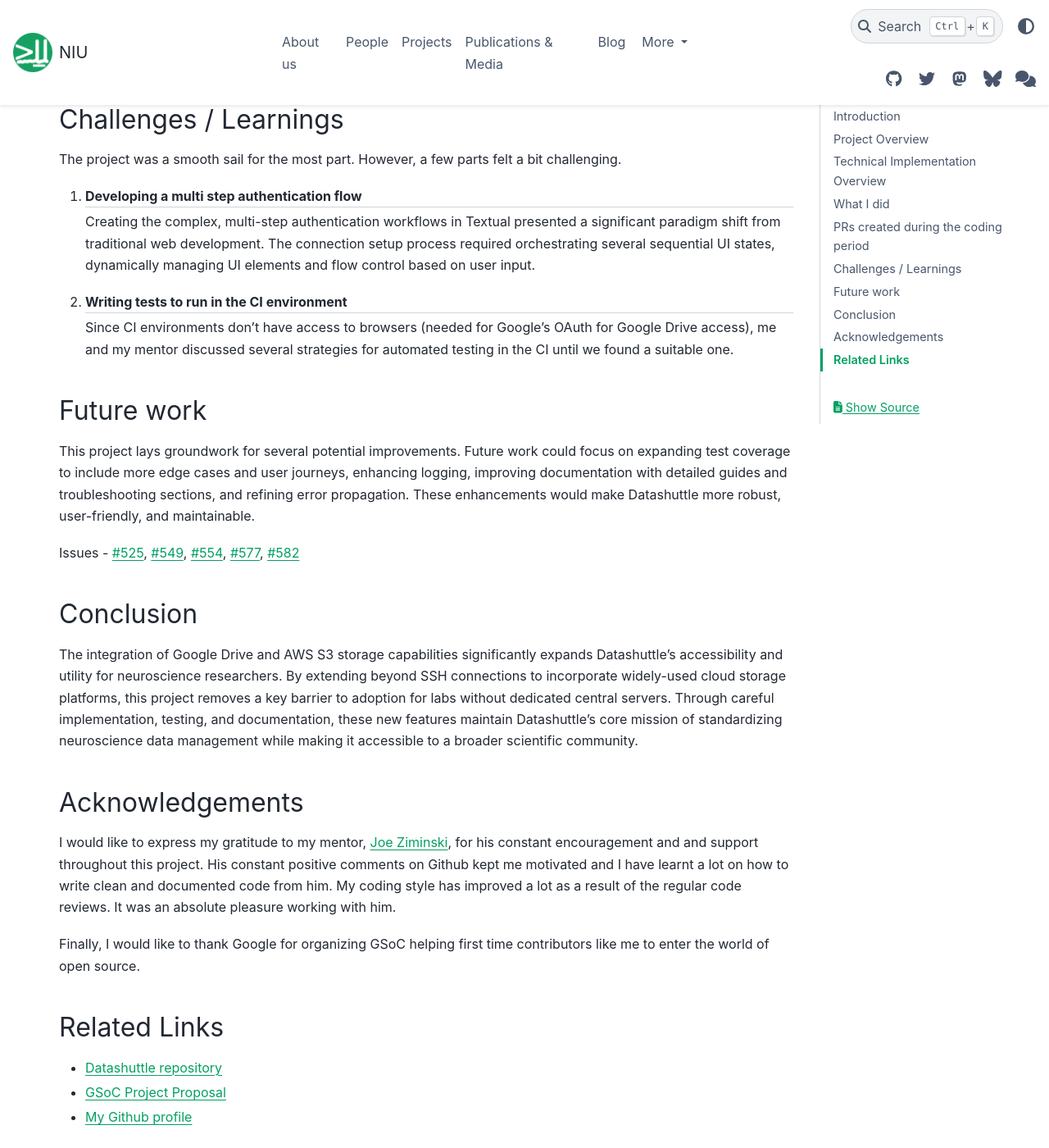
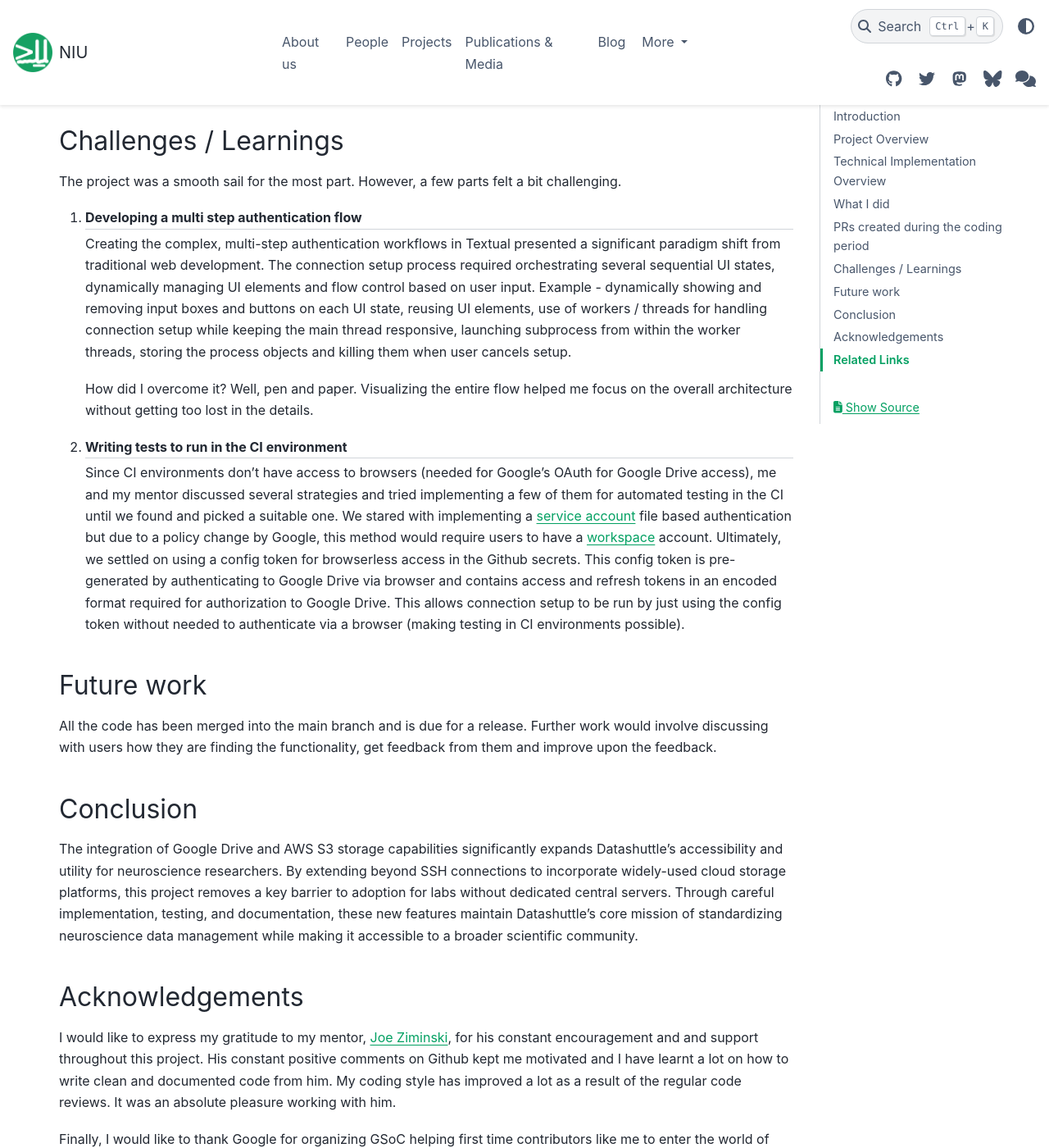
Before and after one commit to neuroinformatics-unit/neuroinformatics-unit.github.io, a Sphinx documentation site: the page built from docs/source/blog/datashuttle_gsoc2025.md, in a window 1280 px wide and 1400 px high, scrolled down 5160 px. Shown: the whole window at 82% size. Built offline with Sphinx 7.4.7 and the PyData theme 0.15.4, drawn with Linux system fonts in a browser that asks for light colours; nearby versions of some CDN libraries; some of the changed text lies outside the part shown.

Commit message:
expand technical details in challenges

```diff
--- a/docs/source/blog/datashuttle_gsoc2025.md
+++ b/docs/source/blog/datashuttle_gsoc2025.md
@@ -69,7 +69,8 @@
 2. **Implemented the core logic for Google Drive and AWS connection setup via Python API and Terminal User Interface (TUI) - PR [#503](https://github.com/neuroinformatics-unit/datashuttle/pull/503)**
     - Implemented the core functions to authenticate to Google Drive and AWS and use [Rclone](https://rclone.org/) for data transfers.
     - Exposed the underlying functions of Datashuttle's Python API in the Terminal User Interface.
-    - Created a single unified function to search central storages via any connection method.
+    - Refactored polling the central storage for SSH transfers into a single unified function, used Rclone rather than sftp to reduce code duplication and improve logic.
+
 
 3. **Implemented process management and threads to run connection setup in the background - PR [#503](https://github.com/neuroinformatics-unit/datashuttle/pull/503)**
     - Used threading library to run connection setup without blocking the TUI.
@@ -145,18 +146,18 @@
 
 1. ### Developing a multi step authentication flow
 
-    Creating the complex, multi-step authentication workflows in Textual presented a significant paradigm shift from traditional web development. The connection setup process required orchestrating several sequential UI states, dynamically managing UI elements and flow control based on user input.
+    Creating the complex, multi-step authentication workflows in Textual presented a significant paradigm shift from traditional web development. The connection setup process required orchestrating several sequential UI states, dynamically managing UI elements and flow control based on user input. Example - dynamically showing and removing input boxes and buttons on each UI state, reusing UI elements, use of workers / threads for handling connection setup while keeping the main thread responsive, launching subprocess from within the worker threads, storing the process objects and killing them when user cancels setup.
+
+    How did I overcome it? Well, pen and paper. Visualizing the entire flow helped me focus on the overall architecture without getting too lost in the details.
 
 2. ### Writing tests to run in the CI environment
 
-    Since CI environments don't have access to browsers (needed for Google's OAuth for Google Drive access), me and my mentor discussed several strategies for automated testing in the CI until we found a suitable one.
+    Since CI environments don't have access to browsers (needed for Google's OAuth for Google Drive access), me and my mentor discussed several strategies and tried implementing a few of them for automated testing in the CI until we found and picked a suitable one. We stared with implementing a [service account](https://cloud.google.com/iam/docs/service-account-overview) file based authentication but due to a policy change by Google, this method would require users to have a [workspace](https://workspace.google.com/) account. Ultimately, we settled on using a config token for browserless access in the Github secrets. This config token is pre-generated by authenticating to Google Drive via browser and contains access and refresh tokens in an encoded format required for authorization to Google Drive. This allows connection setup to be run by just using the config token without needed to authenticate via a browser (making testing in CI environments possible).
 
 
 ## Future work
 
-This project lays groundwork for several potential improvements. Future work could focus on expanding test coverage to include more edge cases and user journeys, enhancing logging, improving documentation with detailed guides and troubleshooting sections, and refining error propagation. These enhancements would make Datashuttle more robust, user-friendly, and maintainable.
-
-Issues - [#525](https://github.com/neuroinformatics-unit/datashuttle/issues/525), [#549](https://github.com/neuroinformatics-unit/datashuttle/issues/549), [#554](https://github.com/neuroinformatics-unit/datashuttle/issues/554), [#577](https://github.com/neuroinformatics-unit/datashuttle/issues/577), [#582](https://github.com/neuroinformatics-unit/datashuttle/issues/582)
+All the code has been merged into the main branch and is due for a release. Further work would involve discussing with users how they are finding the functionality, get feedback from them and improve upon the feedback.
 
 
 ## Conclusion
```
Also changed, not shown: other parts of docs/source/blog/datashuttle_gsoc2025.md (+1 -1 lines).
